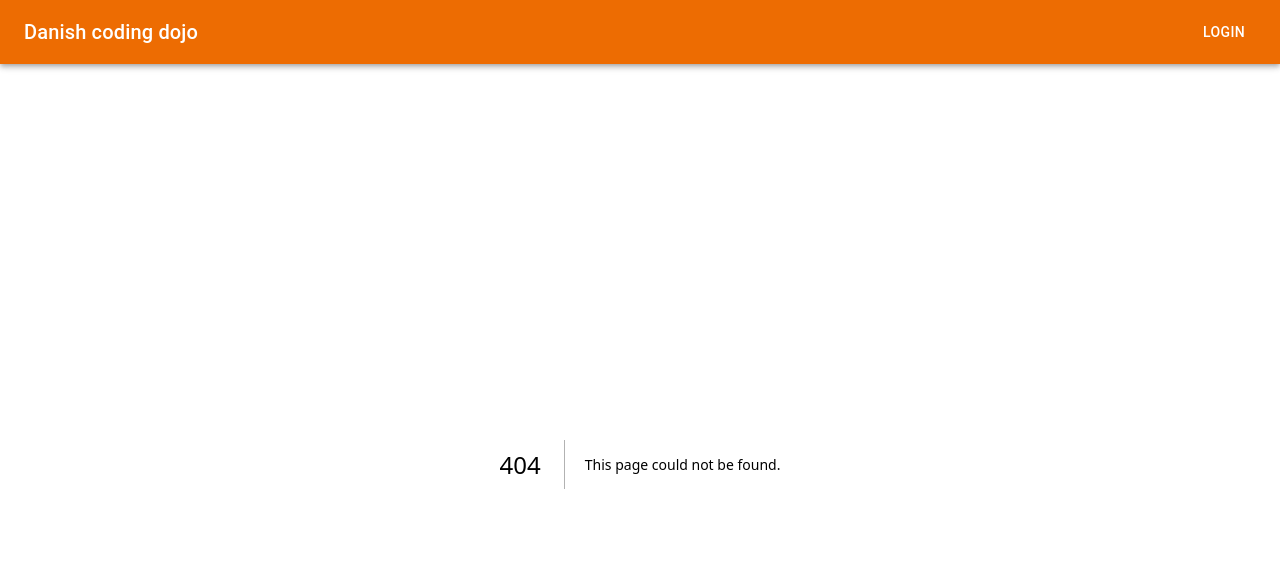
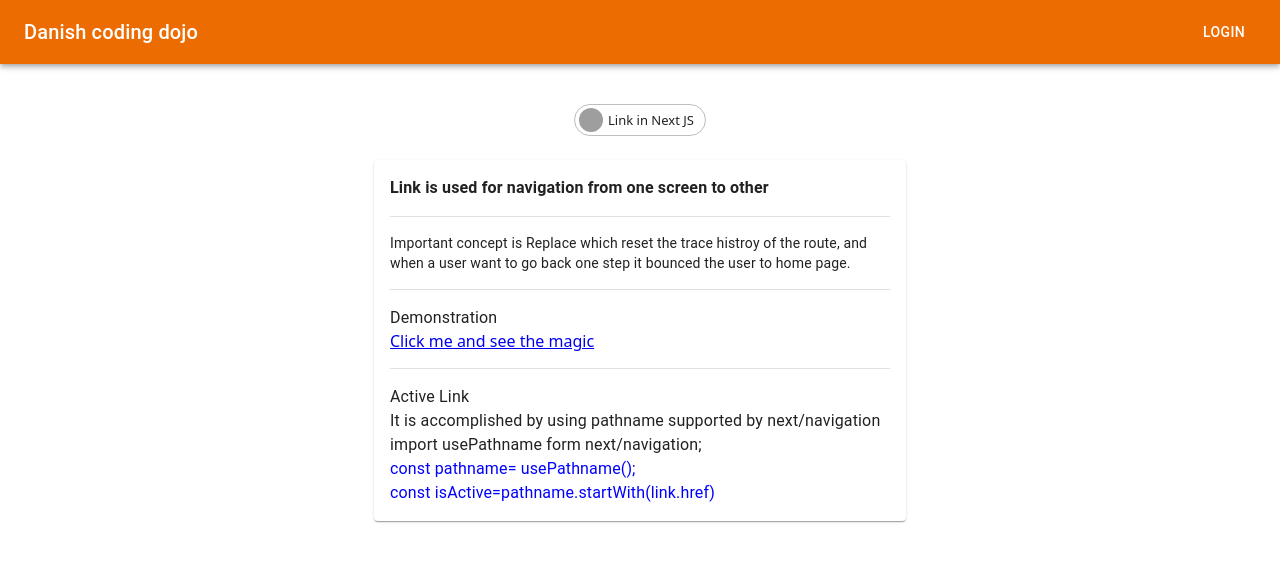
Before and after one commit to danishsadpara/danishspace, a Next.js app: page /learn-nextjs in a window 1280 px wide. Before the commit this address had no page. Shown: the top 562 px of the page. Built offline with nearby package versions, Linux system fonts and the light colour scheme; grey boxes are pictures that could not be loaded.

Commit message:
LEARN: Link components

```diff
--- /dev/null
+++ b/src/app/learn-nextjs/_info.tsx
@@ -0,0 +1,42 @@
+import { Chip, Box, Typography, Card, Divider } from "@mui/material";
+import Link from "next/link";
+import React from "react";
+
+const Info = () => {
+  return (
+    <Card sx={{ width: 500, p: "16px" }}>
+      <Typography variant="body1" fontWeight={"bold"}>
+        Link is used for navigation from one screen to other
+      </Typography>
+      <Box py={2}>
+        <Divider />
+      </Box>
+      <Typography variant="body2">
+        Important concept is Replace which reset the trace histroy of the route,
+        and when a user want to go back one step it bounced the user to home
+        page.
+      </Typography>
+      <Box py={2}>
+        <Divider />
+      </Box>
+      <Typography>Demonstration</Typography>
+      <Link href={"/magic-link"} replace>
+        Click me and see the magic
+      </Link>
+      <Box py={2}>
+        <Divider />
+      </Box>
+      <Typography>Active Link</Typography>
+      <Typography>
+        It is accomplished by using pathname supported by next/navigation
+      </Typography>
+      <Typography>import usePathname form next/navigation;</Typography>
+      <Typography color={"blue"}>const pathname= usePathname();</Typography>
+      <Typography color={"blue"}>
+        const isActive=pathname.startWith(link.href)
+      </Typography>
+    </Card>
+  );
+};
+
+export default Info;
--- /dev/null
+++ b/src/app/learn-nextjs/page.tsx
@@ -0,0 +1,28 @@
+"use client";
+import { Avatar, Box, Chip, Typography } from "@mui/material";
+import React from "react";
+import Info from "./_info";
+
+const page = () => {
+  return (
+    // <>
+    <Box
+      display={"flex"}
+      justifyContent={"center"}
+      alignItems={"center"}
+      flexDirection={"column"}
+      gap={3}
+      mt={5}
+    >
+      <Chip
+        avatar={<Avatar alt="Link" src="../../static/images/avatar.png" />}
+        label="Link in Next JS"
+        variant="outlined"
+      />
+      <Info />
+    </Box>
+    // </>
+  );
+};
+
+export default page;
--- a/src/app/login/analytics/schema.ts
+++ b/src/app/login/analytics/schema.ts
@@ -3,7 +3,7 @@ import { z } from "zod";
 
 export const schema = z.object({
   email: z.string().email(),
-  password: z.string().min(8),
+  password: z.string().min(3).max(5),
 });
 
 export const LoginSchema: ILoginField[] = [
```
Also changed, not shown: src/app/login/page.tsx (+10 -3 lines), src/app/magic-link/page.tsx (added, +7 -0 lines), src/static/images/avatar.png (added).
